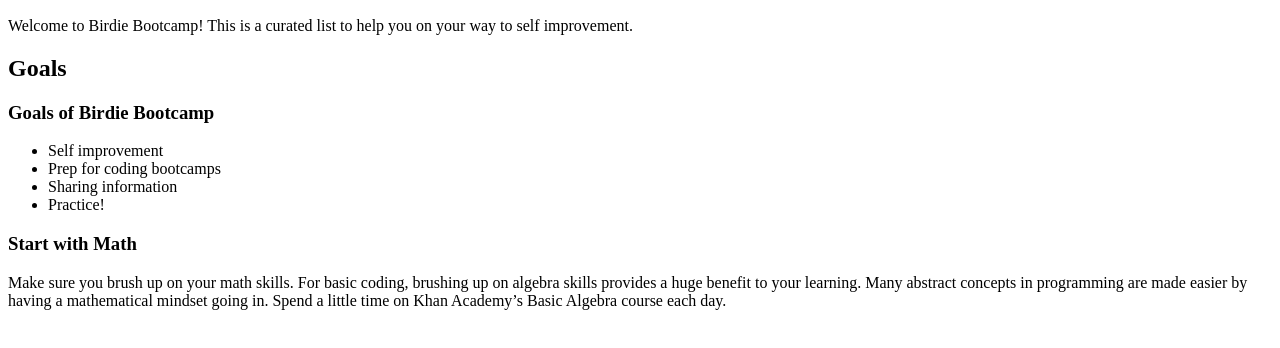
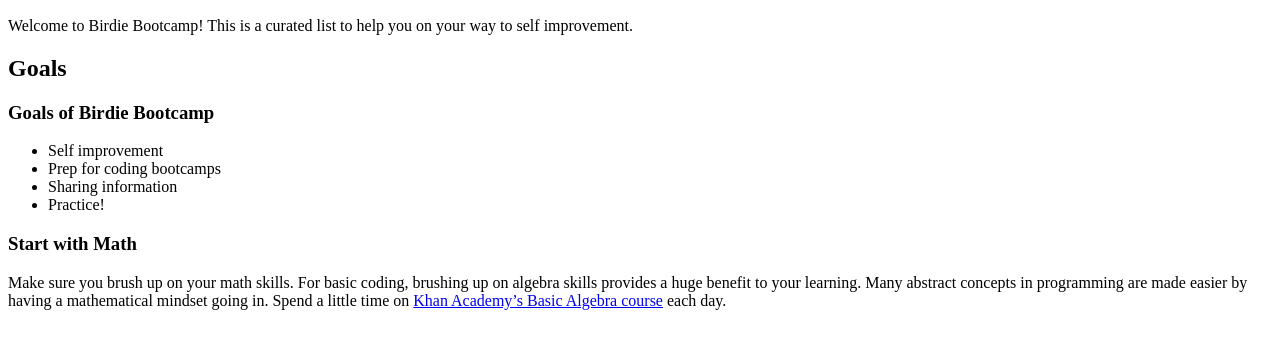
Before and after one commit to birdiebootcamp/birdiebootcamp.github.io, a plain HTML site: page index.html in a window 1280 px wide. Shown: the part 110-458 px from the top of the page. Drawn offline with Linux system fonts and the light colour scheme.

Commit message:
Update index.html

```diff
--- a/index.html
+++ b/index.html
@@ -24,7 +24,7 @@
 <p>Make sure you brush up on your math skills.
 For basic coding, brushing up on algebra skills provides a huge benefit to your learning.
 Many abstract concepts in programming are made easier by having a mathematical mindset going in.
-Spend a little time on Khan Academy’s Basic Algebra course each day. </p>
+Spend a little time on <a href="https://www.khanacademy.org/mission/algebra-basics">Khan Academy’s Basic Algebra course</a> each day. </p>
 
 </body>
 
```
